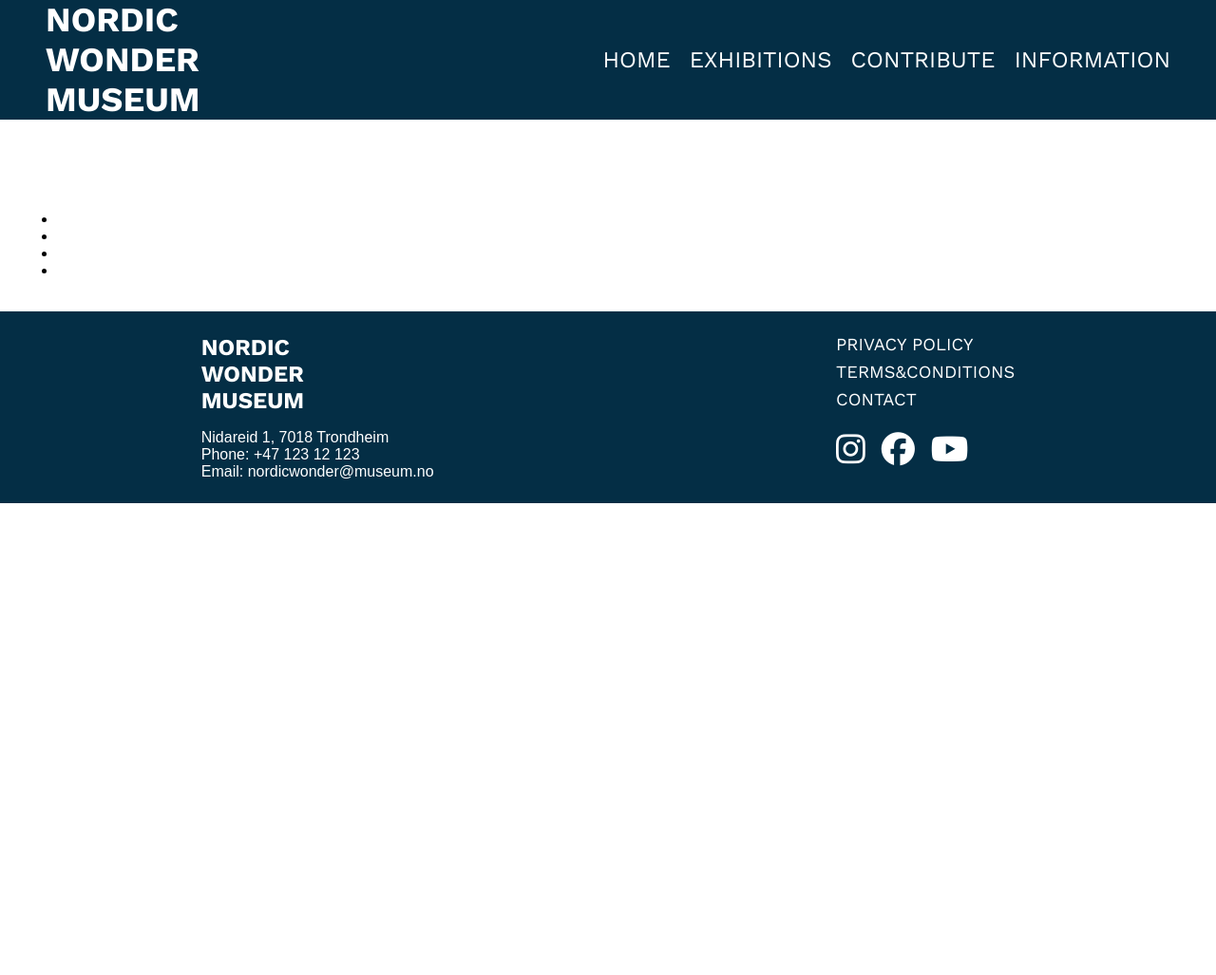
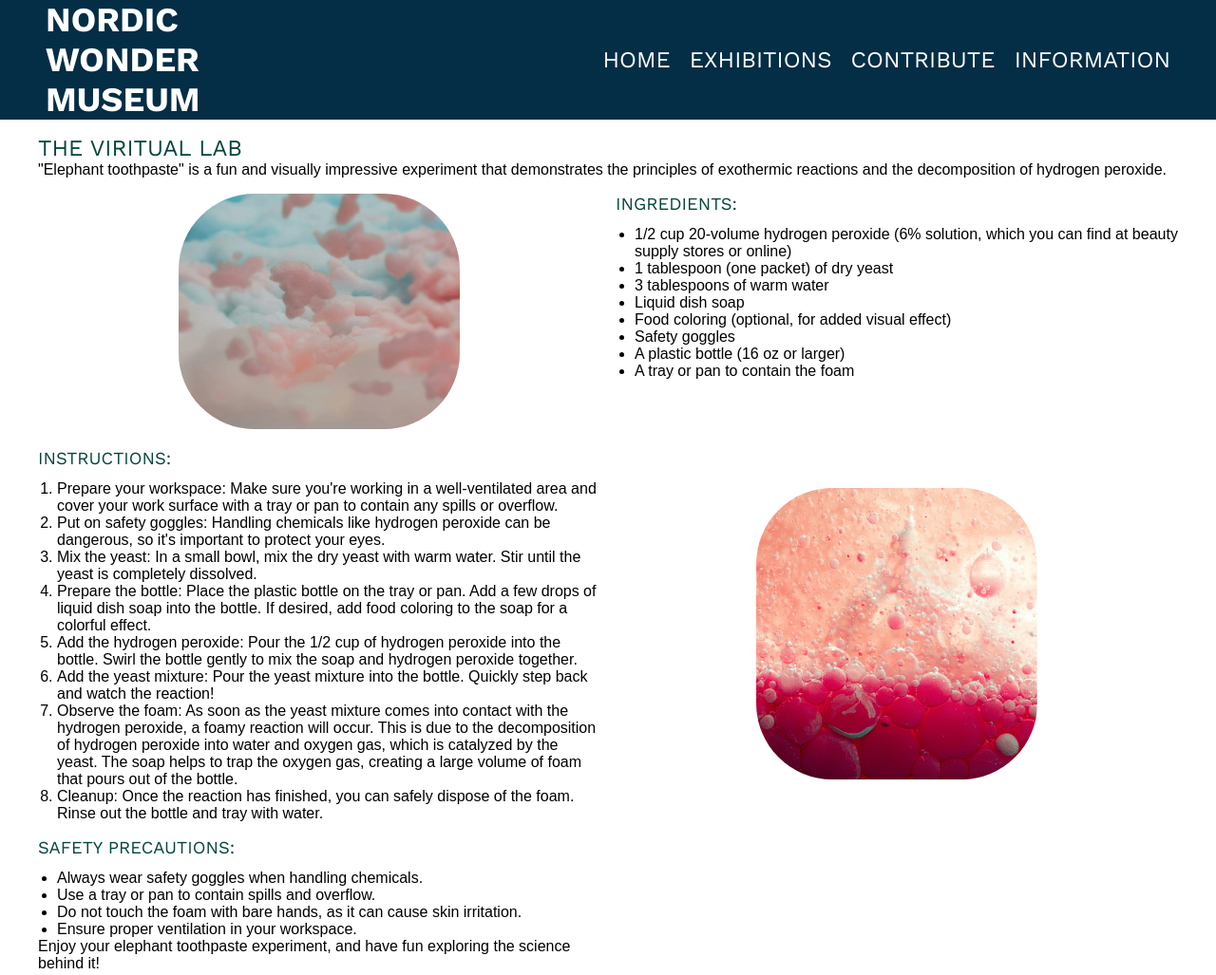
Before and after one commit to Maribsorensen/Semester-Project-1, a plain HTML site: page html/diy.html in a window 1280 px wide. Shown: the top 1027 px of the page at 95% size. Before the commit the page ends 800 px from the top, so only its background shows below. Drawn offline with nearby package versions, Linux system fonts and the light colour scheme; a web font is replaced by a local one.

Commit message:
compression, diy changes

```diff
--- a/html/diy.html
+++ b/html/diy.html
@@ -15,7 +15,7 @@
     <header>
       <input type="checkbox" id="checkbox-menu" />
       <label for="checkbox-menu" class="hamburger-icon"
-        ><i class="fa-solid fa-bars-staggered"></i>
+        >.<i class="fa-solid fa-bars-staggered"></i>
       </label>
       <a href="../index.html" class="header-logo-link">
         <div class="header-logo">Nordic Wonder Museum</div>
@@ -31,49 +31,117 @@
     </header>
     <main>
       <section class="showcase-night">
-        <h1></h1>
-        <p></p>
+        <h1>The Viritual Lab</h1>
+        <p>
+          "Elephant toothpaste" is a fun and visually impressive experiment that
+          demonstrates the principles of exothermic reactions and the
+          decomposition of hydrogen peroxide.
+        </p>
       </section>
       <section class="showcase-grid">
         <div class="showcase-img-container">
-          <img src="" alt="" class="showcase-img" />
+          <img
+            src="../assets/images/diy-img-1.png"
+            alt="Pink floating elephant toothpaste"
+            class="showcase-img"
+          />
         </div>
         <div class="showcase-article-container">
           <div class="article-container">
-            <h2 class="article-headline"></h2>
-            <p class="article"></p>
-          </div>
-          <div class="article-container">
-            <h2 class="article-headline"></h2>
-            <p class="article"></p>
-          </div>
-          <div class="article-container">
-            <h2 class="article-headline"></h2>
-            <p class="article"></p>
-          </div>
-          <div class="article-container">
-            <h2 class="article-headline"></h2>
-            <p class="article"></p>
+            <h2 class="article-headline">Ingredients:</h2>
+            <ul class="article-ul">
+              <li>
+                1/2 cup 20-volume hydrogen peroxide (6% solution, which you can
+                find at beauty supply stores or online)
+              </li>
+              <li>1 tablespoon (one packet) of dry yeast</li>
+              <li>3 tablespoons of warm water</li>
+              <li>Liquid dish soap</li>
+              <li>Food coloring (optional, for added visual effect)</li>
+              <li>Safety goggles</li>
+              <li>A plastic bottle (16 oz or larger)</li>
+              <li>A tray or pan to contain the foam</li>
+            </ul>
           </div>
         </div>
         <div class="showcase-article-container">
           <div class="article-container">
-            <h3 class="article-headline"></h3>
-            <ul class="article-ul">
-              <li></li>
-              <li></li>
-              <li></li>
-              <li></li>
-            </ul>
+            <h3 class="article-headline">Instructions:</h3>
+            <ol class="article-ul">
+              <li>
+                Prepare your workspace: Make sure you're working in a
+                well-ventilated area and cover your work surface with a tray or
+                pan to contain any spills or overflow.
+              </li>
+              <li>
+                Put on safety goggles: Handling chemicals like hydrogen peroxide
+                can be dangerous, so it's important to protect your eyes.
+              </li>
+              <li>
+                Mix the yeast: In a small bowl, mix the dry yeast with warm
+                water. Stir until the yeast is completely dissolved.
+              </li>
+              <li>
+                Prepare the bottle: Place the plastic bottle on the tray or pan.
+                Add a few drops of liquid dish soap into the bottle. If desired,
+                add food coloring to the soap for a colorful effect.
+              </li>
+              <li>
+                Add the hydrogen peroxide: Pour the 1/2 cup of hydrogen peroxide
+                into the bottle. Swirl the bottle gently to mix the soap and
+                hydrogen peroxide together.
+              </li>
+              <li>
+                Add the yeast mixture: Pour the yeast mixture into the bottle.
+                Quickly step back and watch the reaction!
+              </li>
+              <li>
+                Observe the foam: As soon as the yeast mixture comes into
+                contact with the hydrogen peroxide, a foamy reaction will occur.
+                This is due to the decomposition of hydrogen peroxide into water
+                and oxygen gas, which is catalyzed by the yeast. The soap helps
+                to trap the oxygen gas, creating a large volume of foam that
+                pours out of the bottle.
+              </li>
+              <li>
+                Cleanup: Once the reaction has finished, you can safely dispose
+                of the foam. Rinse out the bottle and tray with water.
+              </li>
+            </ol>
           </div>
         </div>
         <div class="showcase-img-container">
-          <img src="" alt="" class="showcase-img" />
+          <img
+            src="../assets/images/diy-img-2.png"
+            alt="Bubbling reaction of pink elephant toothpaste"
+            class="showcase-img"
+          />
+        </div>
+        <div class="showcase-article-container">
+          <div class="article-container">
+            <h4 class="article-headline">Safety Precautions:</h4>
+            <ul class="article-ul">
+              <li>Always wear safety goggles when handling chemicals.</li>
+              <li>Use a tray or pan to contain spills and overflow.</li>
+              <li>
+                Do not touch the foam with bare hands, as it can cause skin
+                irritation.
+              </li>
+              <li>Ensure proper ventilation in your workspace.</li>
+            </ul>
+            <p>
+              Enjoy your elephant toothpaste experiment, and have fun exploring
+              the science behind it!
+            </p>
+          </div>
         </div>
       </section>
       <section class="showcase-hero">
-        <img src="" alt="" class="showcase-hero-img" />
-        <h4 class="showcase-hero-headline"></h4>
+        <img
+          src="../assets/images/diy-img-3.png"
+          alt="A closeup image of pink elephant toothpaste"
+          class="showcase-hero-img"
+        />
       </section>
     </main>
     <footer>
--- a/src/css/header.css
+++ b/src/css/header.css
@@ -52,7 +52,7 @@ header {
 #checkbox-menu:checked ~ .header-nav {
   display: block;
 }
-.hamburger-icon {
+.fa-bars-staggered {
   color: var(--f-clr-secondary);
   font-size: 2.5rem;
 }
--- a/src/css/showcase.css
+++ b/src/css/showcase.css
@@ -11,8 +11,14 @@
   grid-template-columns: repeat(2, 1fr);
   gap: 1rem;
 }
+.showcase-img-container {
+  width: 50%;
+  margin: auto;
+}
+.showcase-img {
+  border-radius: 80px;
+}
 .showcase-img,
-.showcase-img-container,
 .showcase-hero,
 .showcase-hero-img {
   width: 100%;
@@ -29,8 +35,17 @@
   left: 2%;
   font-size: var(--fs-h3);
 }
+@media (max-width: 1100px) {
+  .showcase-img-container {
+    width: 100%;
+  }
+}
 @media (max-width: 850px) {
   .showcase-grid {
     grid-template-columns: 1fr;
+    margin: 1rem;
+  }
+  .showcase-img {
+    border-radius: 0;
   }
 }
```
Also changed, not shown: html/contact.html (+1 -1 lines), html/contribute.html (+1 -1 lines), html/exhibitions.html (+2 -2 lines), html/natm.html (+4 -4 lines), html/policy.html (+1 -1 lines), html/submission.html (deleted, +0 -1 lines), html/terms.html (+1 -3 lines), index.html (+2 -2 lines), assets/images/diy-img-1.png (added), assets/images/diy-img-2.png (added), assets/images/diy-img-3.png (added), assets/images/natm-hero.png, assets/images/natm-img-1.png, assets/images/natm-img-2.png.
